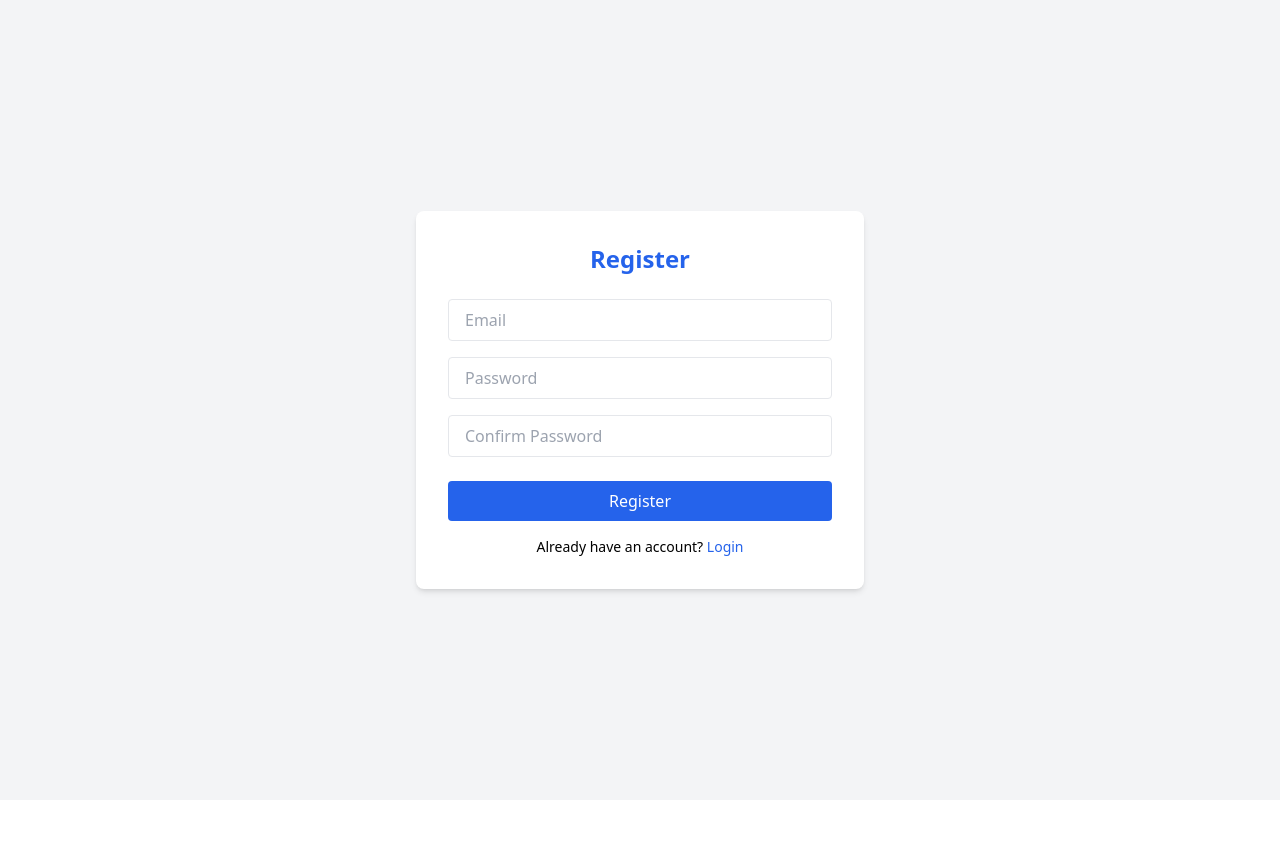
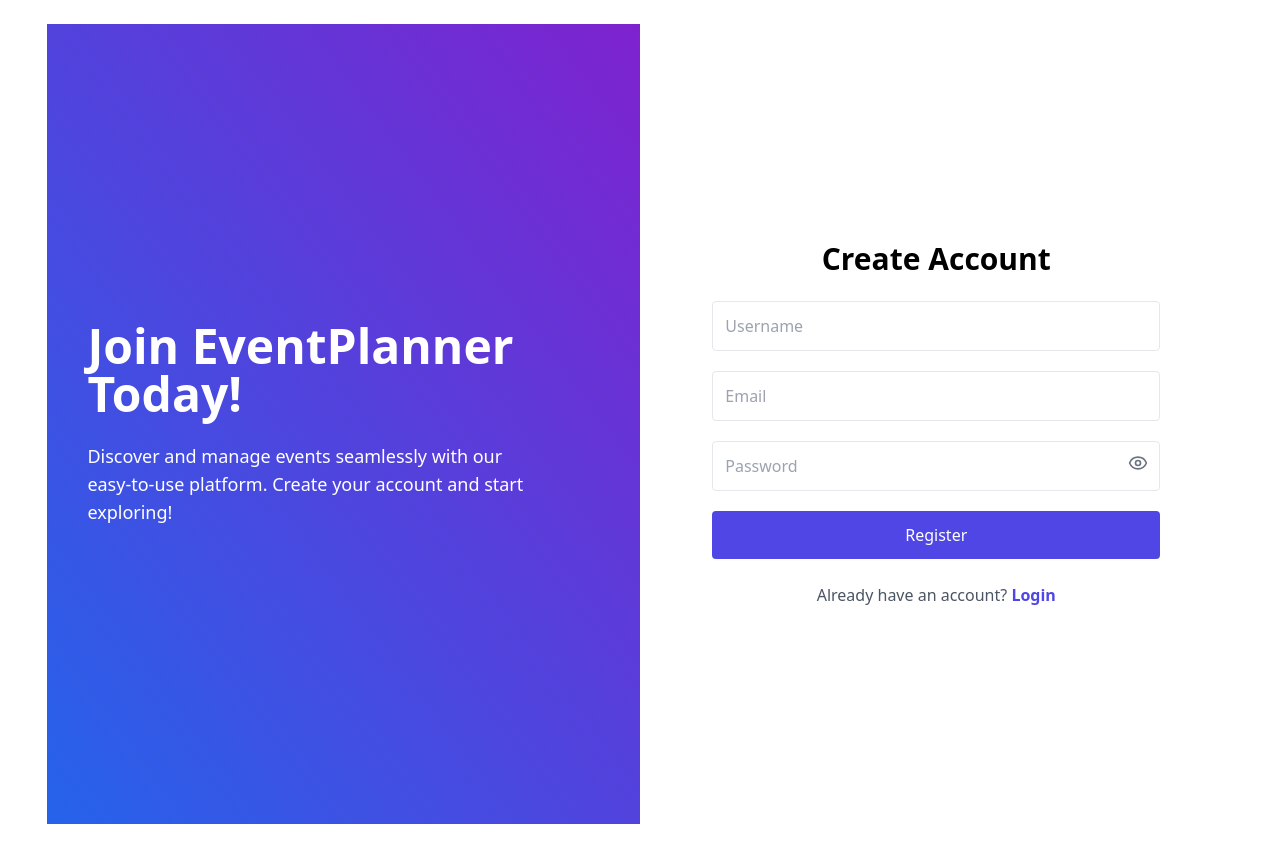
Before and after one commit to HtetShine1868/Event-Planner-FE, a React (Create React App) app: page /register in a window 1280 px wide. Before the commit the page ends 800 px from the top, so only its background shows below. Built offline with nearby package versions, Linux system fonts and the light colour scheme.

Commit message:
connect login/register with backend

```diff
--- a/package.json
+++ b/package.json
@@ -8,6 +8,7 @@
     "@testing-library/react": "^16.3.0",
     "@testing-library/user-event": "^13.5.0",
     "axios": "^1.11.0",
+    "lucide-react": "^0.536.0",
     "react": "^18.3.1",
     "react-dom": "^18.3.1",
     "react-router-dom": "^7.7.1",
--- a/src/App.jsx
+++ b/src/App.jsx
@@ -1,16 +1,29 @@
-import React from "react";
-import { BrowserRouter as Router, Routes, Route } from "react-router-dom";
+// src/App.jsx
+import React from 'react';
+import { BrowserRouter as Router, Routes, Route, Navigate } from 'react-router-dom';
+import LoginPage from './features/auth/LoginPage';
+import RegisterPage from './features/auth/RegisterPage';
+import LogoutButton from './components/LogoutButton';
 
-import LoginPage from "./features/auth/LoginPage";
-import RegisterPage from "./features/auth/RegisterPage";
-import Dashboard from "./pages/Dashboard";
-import ProtectedRoute from "./components/ProtectedRoute";
+// Simple Dashboard placeholder
+const Dashboard = () => <h2 className="text-3xl text-center mt-20">Welcome to your Dashboard</h2>;
+
+// A simple Protected Route wrapper that checks for token presence
+const ProtectedRoute = ({ children }) => {
+  const token = localStorage.getItem('token');
+  if (!token) {
+    // Redirect to login if no token
+    return <Navigate to="/login" replace />;
+  }
+  return children;
+};
 
 const App = () => {
   return (
     <Router>
+      <div className="min-h-screen flex flex-col items-center p-6">
         <Routes>
-        <Route path="/" element={<LoginPage />} />
+          <Route path="/login" element={<LoginPage />} />
           <Route path="/register" element={<RegisterPage />} />
           <Route
             path="/dashboard"
@@ -20,7 +33,19 @@ const App = () => {
               </ProtectedRoute>
             }
           />
+          {/* Redirect root to login */}
+          <Route path="/" element={<Navigate to="/login" replace />} />
+          {/* 404 fallback */}
+          <Route path="*" element={<h2 className="mt-20 text-center">404 - Page Not Found</h2>} />
         </Routes>
+
+        {/* Show logout button only if logged in */}
+        {localStorage.getItem('token') && (
+          <div className="fixed top-4 right-4">
+            <LogoutButton />
+          </div>
+        )}
+      </div>
     </Router>
   );
 };
--- /dev/null
+++ b/src/components/AuthNav.jsx
@@ -0,0 +1,16 @@
+// src/components/AuthNav.jsx
+import React from 'react';
+import { Link } from 'react-router-dom';
+
+const AuthNav = () => (
+  <div className="text-center mt-4 space-x-4">
+    <Link to="/login" className="text-blue-600 hover:underline">
+      Login
+    </Link>
+    <Link to="/register" className="text-green-600 hover:underline">
+      Register
+    </Link>
+  </div>
+);
+
+export default AuthNav;
--- /dev/null
+++ b/src/components/LogoutButton.jsx
@@ -0,0 +1,17 @@
+// src/components/LogoutButton.jsx
+import React from 'react';
+import { useNavigate } from 'react-router-dom';
+import { logout } from '../services/authService';
+
+const LogoutButton = () => {
+  const navigate = useNavigate();
+
+  const handleLogout = () => {
+    logout();
+    navigate('/login');
+  };
+
+  return <button onClick={handleLogout} className="text-red-600">Logout</button>;
+};
+
+export default LogoutButton;
--- a/src/features/auth/LoginPage.jsx
+++ b/src/features/auth/LoginPage.jsx
@@ -1,67 +1,101 @@
-import React, { useState } from "react";
-import { useNavigate } from "react-router-dom";
-import { useAuth } from "../../context/AuthContext";
+// src/pages/LoginPage.jsx
+import React, { useState } from 'react';
+import { Link, useNavigate } from 'react-router-dom';
+import { login } from '../../services/authService';
 
 const LoginPage = () => {
-  const [email, setEmail] = useState("");
-  const [password, setPassword] = useState("");
   const navigate = useNavigate();
-  const { login } = useAuth();
+  const [form, setForm] = useState({ username: '', password: '' });
+  const [showPassword, setShowPassword] = useState(false);
+  const [loading, setLoading] = useState(false);
+  const [error, setError] = useState('');
 
-  const handleLogin = (e) => {
+  const handleChange = (e) => {
+    setForm({ ...form, [e.target.name]: e.target.value });
+    setError('');
+  };
+
+  const handleSubmit = async (e) => {
     e.preventDefault();
-    console.log("Login clicked", { email, password });
-
-    // Fake login: set user with email
-    login({ email });
-    navigate("/dashboard");
+    setLoading(true);
+    setError('');
+    try {
+      await login(form);
+      navigate('/dashboard');
+    } catch (err) {
+      setError(err.response?.data?.message || 'Login failed. Please try again.');
+    } finally {
+      setLoading(false);
+    }
   };
 
   return (
-    <div className="min-h-screen flex items-center justify-center bg-gray-100 px-4">
-      <form
-        onSubmit={handleLogin}
-        className="bg-white shadow-md rounded-lg p-8 w-full max-w-md"
-      >
-        <h2 className="text-2xl font-bold text-center text-blue-600 mb-6">
-          Login
-        </h2>
+    <div className="min-h-screen flex">
+      {/* Left side with background gradient */}
+      <div className="hidden md:flex w-1/2 bg-gradient-to-tr from-blue-600 to-purple-700 items-center justify-center p-10 text-white">
+        <div>
+          <h1 className="text-5xl font-extrabold mb-6">Welcome Back!</h1>
+          <p className="text-lg max-w-md">
+            Log in to continue exploring, managing, and registering for your favorite events with EventPlanner.
+          </p>
+        </div>
+      </div>
 
+      {/* Right side: login form */}
+      <div className="flex w-full md:w-1/2 justify-center items-center bg-white p-8">
+        <div className="max-w-md w-full">
+          <h2 className="text-3xl font-bold mb-6 text-center">Login</h2>
+
+          {error && (
+            <div className="bg-red-100 text-red-700 p-3 mb-4 rounded">{error}</div>
+          )}
+
+          <form onSubmit={handleSubmit} className="space-y-5">
             <input
-          type="email"
-          placeholder="Email"
-          className="w-full mb-4 px-4 py-2 border rounded focus:outline-none focus:ring-2 focus:ring-blue-400"
-          value={email}
-          onChange={(e) => setEmail(e.target.value)}
+              type="text"
+              name="username"
+              placeholder="Username"
+              value={form.username}
+              onChange={handleChange}
               required
+              className="w-full p-3 border rounded focus:outline-none focus:ring-2 focus:ring-indigo-500"
             />
 
+            <div className="relative">
               <input
-          type="password"
+                type={showPassword ? 'text' : 'password'}
+                name="password"
                 placeholder="Password"
-          className="w-full mb-6 px-4 py-2 border rounded focus:outline-none focus:ring-2 focus:ring-blue-400"
-          value={password}
-          onChange={(e) => setPassword(e.target.value)}
+                value={form.password}
+                onChange={handleChange}
                 required
+                className="w-full p-3 border rounded focus:outline-none focus:ring-2 focus:ring-indigo-500 pr-10"
               />
+              <span
+                className="absolute right-3 top-3 cursor-pointer text-sm text-indigo-600 font-semibold"
+                onClick={() => setShowPassword(!showPassword)}
+              >
+                {showPassword ? 'Hide' : 'Show'}
+              </span>
+            </div>
 
             <button
               type="submit"
-          className="w-full bg-blue-600 text-white py-2 rounded hover:bg-blue-700 transition"
+              disabled={loading}
+              className="w-full bg-indigo-600 text-white py-3 rounded hover:bg-indigo-700 transition"
             >
-          Login
+              {loading ? 'Logging in...' : 'Login'}
             </button>
+          </form>
 
-        <p className="mt-4 text-sm text-center">
-          Don't have an account?{" "}
-          <span
-            onClick={() => navigate("/register")}
-            className="text-blue-600 hover:underline cursor-pointer"
-          >
+          <p className="mt-6 text-center text-gray-600">
+            Don’t have an account?{' '}
+            <Link to="/register" className="text-indigo-600 font-semibold hover:underline">
               Register
-          </span>
+            </Link>
           </p>
-      </form>
+        </div>
+      </div>
     </div>
   );
 };
--- a/src/features/auth/RegisterPage.jsx
+++ b/src/features/auth/RegisterPage.jsx
@@ -1,86 +1,117 @@
-import React, { useState } from "react";
-import { useNavigate } from "react-router-dom";
+// src/pages/RegisterPage.jsx
+import React, { useState } from 'react';
+import { Link, useNavigate } from 'react-router-dom';
+import { register } from '../../services/authService';
+import { Eye, EyeOff } from 'lucide-react';
 
 const RegisterPage = () => {
-  const [email, setEmail] = useState("");
-  const [password, setPassword] = useState("");
-  const [confirmPassword, setConfirmPassword] = useState("");
   const navigate = useNavigate();
+  const [form, setForm] = useState({ username: '', email: '', password: '' });
+  const [loading, setLoading] = useState(false);
+  const [error, setError] = useState('');
+  const [showPassword, setShowPassword] = useState(false);
 
-  const handleRegister = (e) => {
+  const handleChange = (e) => {
+    setForm({ ...form, [e.target.name]: e.target.value });
+    setError('');
+  };
+
+  const handleSubmit = async (e) => {
     e.preventDefault();
-
-    if (password !== confirmPassword) {
-      alert("Passwords do not match!");
-      return;
+    setLoading(true);
+    setError('');
+    try {
+      await register(form);
+      navigate('/dashboard');
+    } catch (err) {
+      setError(err.response?.data?.message || 'Registration failed. Please try again.');
+    } finally {
+      setLoading(false);
     }
-
-    // TODO: Replace with real API call for registration
-    console.log("Register clicked", { email, password });
-
-    // Simulate successful registration -> redirect to login
-    alert("Registration successful! Please login.");
-    navigate("/");
   };
 
   return (
-    <div className="min-h-screen flex items-center justify-center bg-gray-100 px-4">
-      <form
-        onSubmit={handleRegister}
-        className="bg-white shadow-md rounded-lg p-8 w-full max-w-md"
-      >
-        <h2 className="text-2xl font-bold text-center text-blue-600 mb-6">
-          Register
-        </h2>
+    <div className="min-h-screen flex">
+      {/* Left side */}
+      <div className="hidden md:flex w-1/2 bg-gradient-to-tr from-blue-600 to-purple-700 items-center justify-center p-10 text-white">
+        <div>
+          <h1 className="text-5xl font-extrabold mb-6">Join EventPlanner Today!</h1>
+          <p className="text-lg max-w-md">
+            Discover and manage events seamlessly with our easy-to-use platform. Create your
+            account and start exploring!
+          </p>
+        </div>
+      </div>
+
+      {/* Right side */}
+      <div className="flex w-full md:w-1/2 justify-center items-center bg-white p-8">
+        <div className="max-w-md w-full">
+          <h2 className="text-3xl font-bold mb-6 text-center">Create Account</h2>
+
+          {error && (
+            <div className="bg-red-100 text-red-700 p-3 mb-4 rounded">{error}</div>
+          )}
+
+          <form onSubmit={handleSubmit} className="space-y-5">
+            <input
+              type="text"
+              name="username"
+              placeholder="Username"
+              value={form.username}
+              onChange={handleChange}
+              required
+              className="w-full p-3 border rounded focus:outline-none focus:ring-2 focus:ring-indigo-500"
+            />
 
             <input
               type="email"
+              name="email"
               placeholder="Email"
-          className="w-full mb-4 px-4 py-2 border rounded focus:outline-none focus:ring-2 focus:ring-blue-400"
-          value={email}
-          onChange={(e) => setEmail(e.target.value)}
+              value={form.email}
+              onChange={handleChange}
               required
+              className="w-full p-3 border rounded focus:outline-none focus:ring-2 focus:ring-indigo-500"
             />
 
+            <div className="relative">
               <input
-          type="password"
+                type={showPassword ? 'text' : 'password'}
+                name="password"
                 placeholder="Password"
-          className="w-full mb-4 px-4 py-2 border rounded focus:outline-none focus:ring-2 focus:ring-blue-400"
-          value={password}
-          onChange={(e) => setPassword(e.target.value)}
+                value={form.password}
+                onChange={handleChange}
                 required
-          minLength={6}
+                className="w-full p-3 border rounded focus:outline-none focus:ring-2 focus:ring-indigo-500 pr-10"
               />
-
-        <input
-          type="password"
-          placeholder="Confirm Password"
-          className="w-full mb-6 px-4 py-2 border rounded focus:outline-none focus:ring-2 focus:ring-blue-400"
-          value={confirmPassword}
-          onChange={(e) => setConfirmPassword(e.target.value)}
-          required
-          minLength={6}
-        />
+              <button
+                type="button"
+                onClick={() => setShowPassword(!showPassword)}
+                className="absolute right-3 top-3 text-gray-500 hover:text-gray-700"
+              >
+                {showPassword ? <EyeOff size={20} /> : <Eye size={20} />}
+              </button>
+            </div>
 
             <button
               type="submit"
-          className="w-full bg-blue-600 text-white py-2 rounded hover:bg-blue-700 transition"
+              disabled={loading}
+              className="w-full bg-indigo-600 text-white py-3 rounded hover:bg-indigo-700 transition"
             >
-          Register
+              {loading ? 'Registering...' : 'Register'}
             </button>
+          </form>
 
-        <p className="mt-4 text-sm text-center">
-          Already have an account?{" "}
-          <span
-            onClick={() => navigate("/")}
-            className="text-blue-600 hover:underline cursor-pointer"
-          >
+          <p className="mt-6 text-center text-gray-600">
+            Already have an account?{' '}
+            <Link to="/login" className="text-indigo-600 font-semibold hover:underline">
               Login
-          </span>
+            </Link>
           </p>
-      </form>
+        </div>
+      </div>
     </div>
   );
 };
 
+
 export default RegisterPage;
--- /dev/null
+++ b/src/services/authService.js
@@ -0,0 +1,24 @@
+// src/services/authService.js
+import axios from 'axios';
+
+const API_URL = 'http://localhost:8080/api/auth';
+
+export const register = async (userData) => {
+  const response = await axios.post(`${API_URL}/register`, userData);
+  const token = response.data.token;
+  if (token) localStorage.setItem('token', token);
+  return response.data;
+};
+
+export const login = async (userData) => {
+  const response = await axios.post(`${API_URL}/login`, userData);
+  const token = response.data.token;
+  if (token) localStorage.setItem('token', token);
+  return response.data;
+};
+
+export const logout = () => {
+  localStorage.removeItem('token');
+};
+
+export const getToken = () => localStorage.getItem('token');
```
Also changed, not shown: src/services/axiosInstance.js (added, +16 -0 lines), 2 other files (tests, documents, lock files or other folders). Lines whose indentation alone changed are shown as unchanged.
